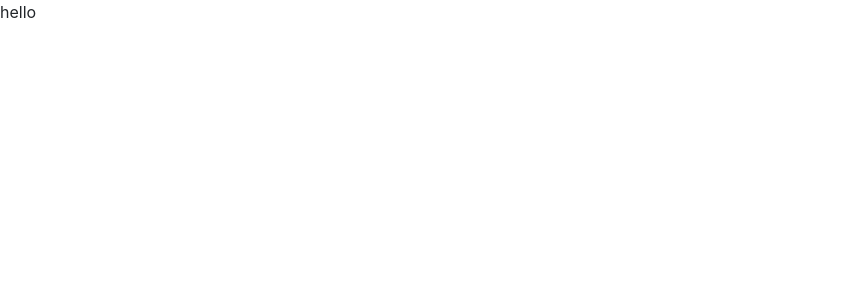
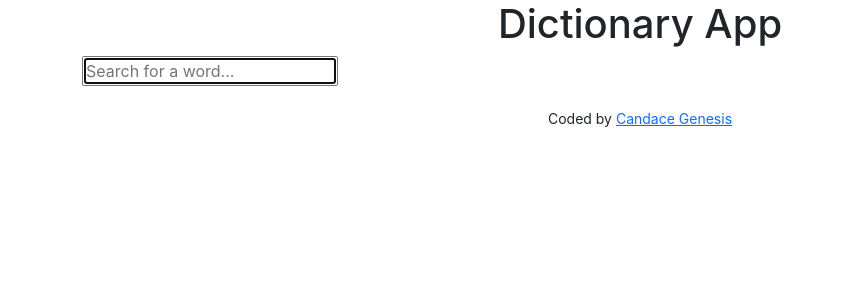
Before and after one commit to CanGene/dictionary, a React (Create React App) app: page / in a window 1280 px wide. Shown: the top 300 px of the page, without its empty margins (0-843 px from the left). Built offline with nearby package versions, Linux system fonts and the light colour scheme.

Commit message:
Set up search field

```diff
--- a/src/App.css
+++ b/src/App.css
@@ -0,0 +1,4 @@
+.App-footer {
+  margin: 20px;
+  text-align: center;
+}
--- a/src/App.js
+++ b/src/App.js
@@ -1,9 +1,29 @@
 import "./App.css";
+import Dictionary from "./Dictionary";
 
 function App() {
   return (
     <div className="App">
-      <header className="App-header">hello</header>
+      <div className="container">
+        <header className="App-header">
+          <h1 className="text-center">Dictionary App</h1>
+        </header>
+        <main>
+          <Dictionary />
+        </main>
+        <footer className="App-footer">
+          <small>
+            Coded by{" "}
+            <a
+              href="https://github.com/CanGene"
+              target="_blank"
+              rel="noopener noreferrer"
+            >
+              Candace Genesis
+            </a>
+          </small>
+        </footer>
+      </div>
     </div>
   );
 }
--- /dev/null
+++ b/src/Dictionary.js
@@ -0,0 +1,27 @@
+import React, { useState } from "react";
+import "./Dictionary.css";
+
+export default function Dictionary() {
+  let [keyword, setKeyword] = useState("");
+
+  function search(event) {
+    event.preventDefault();
+    alert(`Searching for ${keyword} definition...`);
+  }
+
+  function handleKeywordChange(event) {
+    setKeyword(event.target.value);
+  }
+  return (
+    <div className="Dictionary">
+      <form onSubmit={search}>
+        <input
+          type="search"
+          onChange={handleKeywordChange}
+          autoFocus={true}
+          placeholder="Search for a word..."
+        />
+      </form>
+    </div>
+  );
+}
```
Also changed, not shown: src/Dictionary.css (added).
